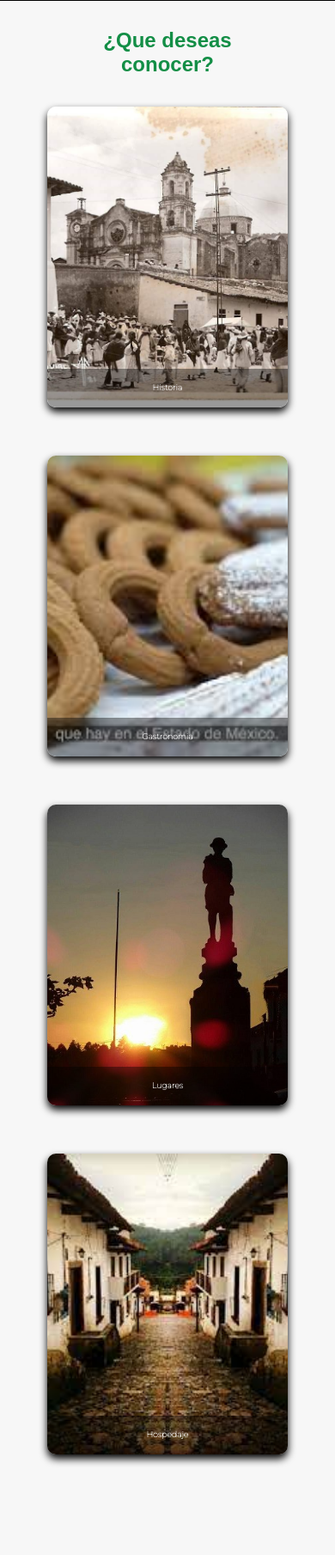
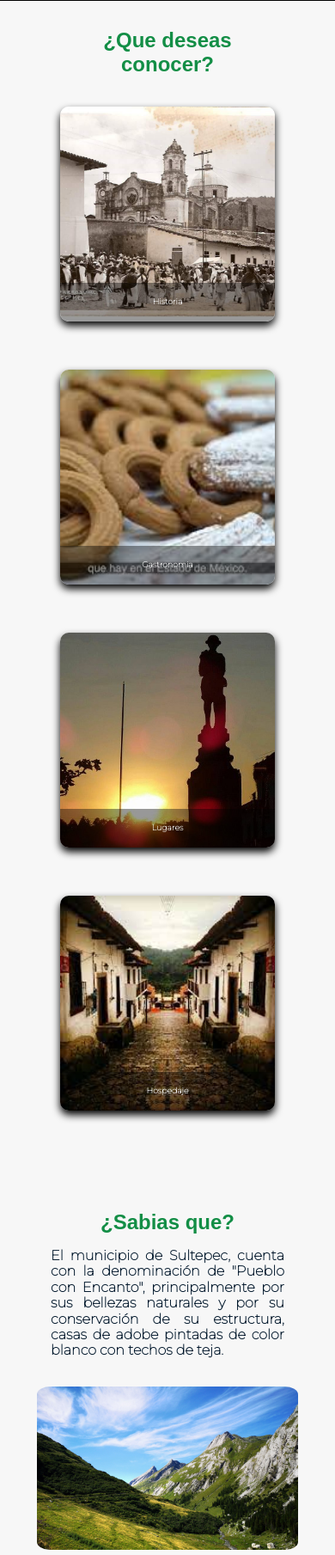
Before and after one commit to angelcruz07/WebSite-Turismo, a PHP site: page /WebSite-Turismo/ in a window 390 px wide. Shown: the part 390-2199 px from the top of the page at 86% size. Run offline with PHP 8.4, Linux system fonts and the light colour scheme.

Commit message:
Responsive de las targetas del index

```diff
--- a/assets/css/responsive.css
+++ b/assets/css/responsive.css
@@ -4,6 +4,7 @@
         font-size: 55%;
     }
     .container_sugetions{
+        flex-wrap: wrap;
         justify-content: space-around;
     }
     .lodging-box{
--- a/assets/css/suggestions.css
+++ b/assets/css/suggestions.css
@@ -8,22 +8,20 @@
 }
 .container_sugetions {
     display: flex;
-    flex-wrap: wrap;
+    flex-wrap: nowrap;
     gap: 2rem;
     align-items: center;
     justify-content: space-between;
     position: relative;
-
-
 }
-.card {
+.card-suggetion{
     position: relative;
-    width: 300px;
-    height: 350px;
+    width: 250px;
+    height: 250px;
     margin: 20px;
   }
 
-  .card .face {
+  .card-suggetion .face {
     position: absolute;
     width: 100%;
     height: 100%;
@@ -33,19 +31,19 @@
     transition: .5s;
   }
 
-  .card .front {
+  .card-suggetion .front {
     transform: perspective(600px) rotateY(0deg);
     box-shadow: 0 5px 10px #000;
   }
 
-  .card .front img {
+  .card-suggetion .front img {
     position: absolute;
     width: 100%;
     height: 100%;
     object-fit: cover;
   }
 
-  .card .front h3 {
+  .card-suggetion .front h3 {
     position: absolute;
     bottom: 0;
     width: 100%;
@@ -56,7 +54,7 @@
     text-align: center;
   }
 
-  .card .back {
+  .card-suggetion .back {
     transform: perspective(600px) rotateY(180deg);
     background: rgb(3, 35, 54);
     padding: 15px;
@@ -68,30 +66,30 @@
     box-shadow: 0 5px 10px #000;
   }
 
-  .card .back .link {
+  .card-suggetion .back .link {
     border-top: solid 1px #f3f3f3;
     height: 50px;
     line-height: 50px;
   }
 
-   .card .back .link a {
+   .card-suggetion .back .link a {
     color: #f3f3f3;
 }
 
-  .card .back h3 {
+  .card-suggetion .back h3 {
     font-size: 30px;
     margin-top: 20px;
     letter-spacing: 2px;
   }
 
-  .card .back p {
+  .card-suggetion .back p {
     letter-spacing: 1px;
   }
 
-  .card:hover .front {
+  .card-suggetion:hover .front {
     transform: perspective(600px) rotateY(180deg);
   }
 
-  .card:hover .back {
+  .card-suggetion:hover .back {
     transform: perspective(600px) rotateY(360deg);
   }
--- a/php/suggestions.php
+++ b/php/suggestions.php
@@ -9,7 +9,7 @@ $redirection = "http://" . $_SERVER['HTTP_HOST'] . "/WebSite-Turismo";
 
   <div class="container_sugetions">
 
-  <div class="card">
+  <div class="card-suggetion">
         <div class="face front">
                 <img src="<?php echo $url ?>antiguo sultepec.jpg" alt="Cultura sultepequense">
                 <h3>Historia</h3>
@@ -23,7 +23,7 @@ $redirection = "http://" . $_SERVER['HTTP_HOST'] . "/WebSite-Turismo";
         </div>
     </div>
 
-    <div class="card">
+    <div class="card-suggetion">
         <div class="face front">
                 <img src="<?php echo $url ?>galletas.jpeg" alt="Gastronomia sultepequence">
                 <h3>Gastronomia</h3>
@@ -37,7 +37,7 @@ $redirection = "http://" . $_SERVER['HTTP_HOST'] . "/WebSite-Turismo";
         </div>
     </div>
 
-    <div class="card">
+    <div class="card-suggetion">
         <div class="face front">
                 <img src="<?php echo $url ?>minero sultepec.jpg" alt="Que visitar en sultepec">
                 <h3>Lugares</h3>
@@ -51,7 +51,7 @@ $redirection = "http://" . $_SERVER['HTTP_HOST'] . "/WebSite-Turismo";
         </div>
     </div>
 
-    <div class="card">
+    <div class="card-suggetion">
         <div class="face front">
                 <img src="<?php echo $url ?>hospedaje.jpeg" alt="Donde hospedarte en sultepec">
                 <h3>Hospedaje</h3>
```
